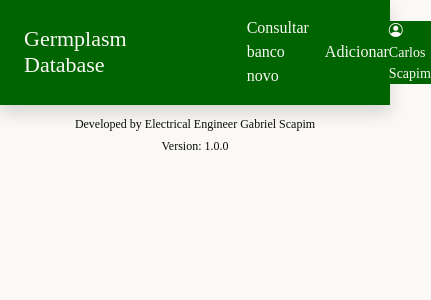
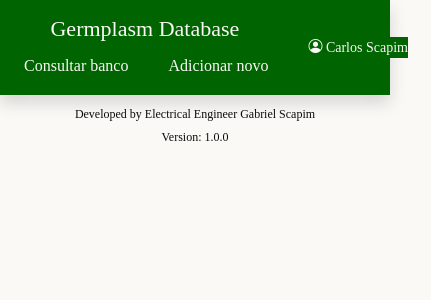
Before and after one commit to gabrielscapim/frontend-germplasm-database-project, a React (Create React App) app in the folder frontend/: page / in a window 390 px wide. Shown: the top 300 px of the page, 431 px wide, since content can reach past the window. Built offline with nearby package versions, Linux system fonts and the light colour scheme; a web font is replaced by a local one.

Commit message:
styles: header mobile

```diff
--- a/frontend/src/components/Header/Header.module.css
+++ b/frontend/src/components/Header/Header.module.css
@@ -15,6 +15,7 @@
     font-size: 16px;
     box-shadow: 0 0.5rem 1rem rgb(0 0 0 / 15%);box-shadow: 0 0.5rem 1rem rgb(0 0 0 / 15%);
     border-bottom: 1px solid #006400;
+    white-space: nowrap;
 }
 
 .header-title-options {
@@ -26,7 +27,10 @@
     /* topo | direita | inferior | esquerda */
     font-size: 22px;
     padding: 0px;
-    margin: 0px 120px 0px 0px;
+    margin-bottom: 0px;
+    width: auto;
+    margin-right: 15%;
+    white-space: nowrap;
     color: #faf9f6;
 }
 
@@ -44,3 +48,14 @@
     font-size: 14px;
     color: #faf9f6;
 }
+
+@media all and (max-width: 768px) {
+    .header-title-options {
+        display: flex;
+        align-items: center;
+        flex-direction: column;
+    }
+    .header-title-options nav {
+        margin-top: 12px;
+    }
+}
```
